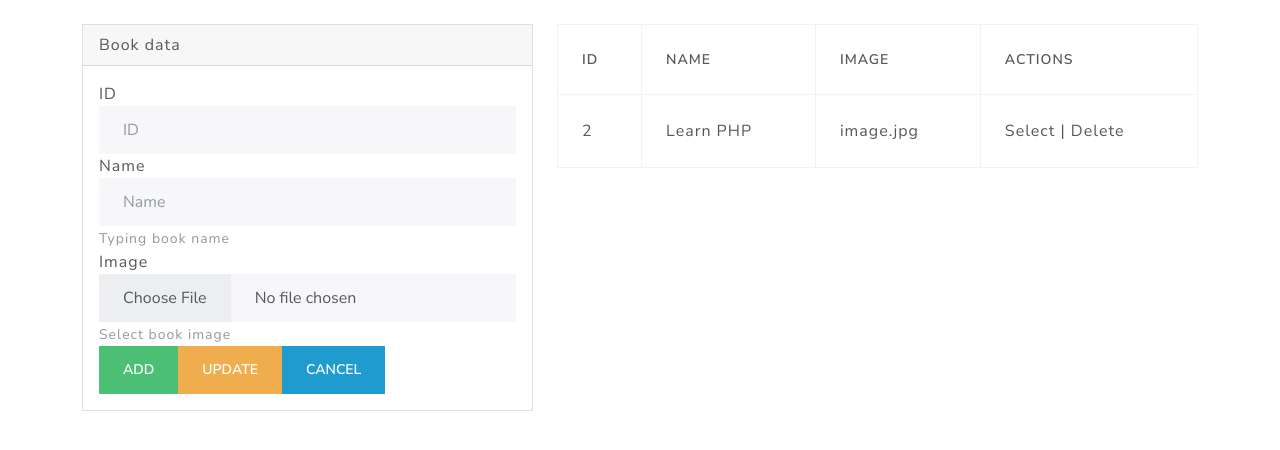
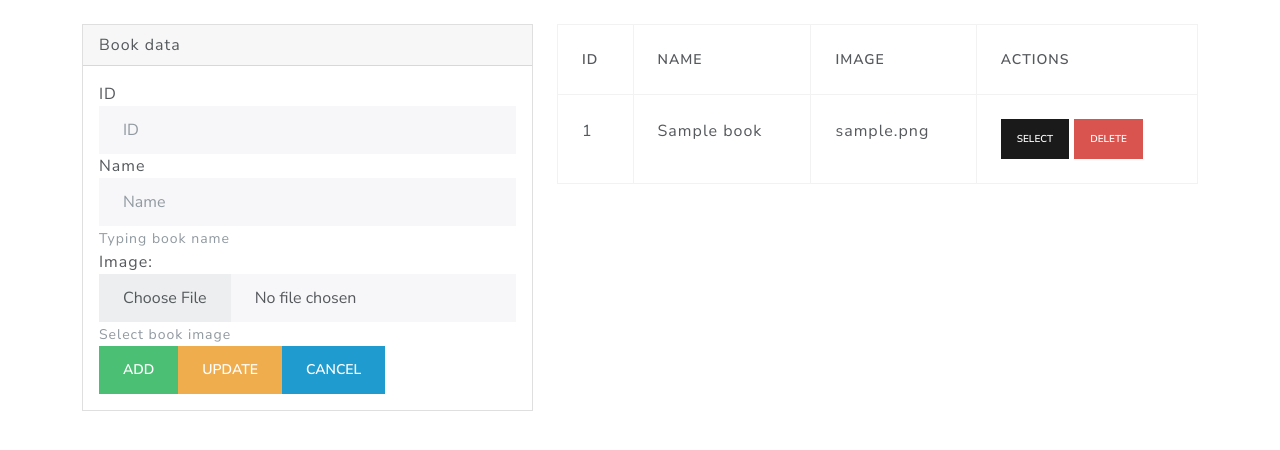
Before and after one commit to JosueOb/BOOK-STORE, a PHP site: page /admin/section/books.php in a window 1280 px wide. Shown: the part 94-544 px from the top of the page. Run offline with PHP 8.4, Linux system fonts and the light colour scheme; tables that the repository leaves empty or names only in its code hold one stand-in row (values such as "Sample post").

Commit message:
Listado, creación, actualización, eliminación de registro de libros

```diff
--- a/config/bd.php
+++ b/config/bd.php
@@ -0,0 +1,14 @@
+<?php
+$host = "localhost";
+$db = "bookstore";
+$user = "homestead";
+$password = "secret";
+
+try {
+    $connection = new PDO("mysql:host=$host;dbname=$db",$user,$password);
+    /*if($connection){
+        echo "Connection Successfully";
+    }*/
+}catch (Exception $e ){
+    echo $e->getMessage();
+}
--- a/public/admin/section/books.php
+++ b/public/admin/section/books.php
@@ -6,17 +6,51 @@
     $image = (isset($_FILES['image']['name'])) ? $_FILES['image']['name'] : "";
     $action = (isset($_POST['action'])) ? $_POST['action'] : "";
 
+    include("../../../config/bd.php");//Data base configuration
+
     switch($action){
         case 'add':
-            echo 'add selected';
+            $query = $connection->prepare(/** @lang text */ "INSERT INTO `books` (`name`, `image`) VALUES (:name, :image);");
+            $query->bindParam(':name',$name);
+            $query->bindParam(':image',$image);
+            $query->execute();
             break;
         case 'update':
-            echo 'update selected';
+            //UPDATE `bookstore`.`books` SET `name` = 'PHP book old' WHERE (`id` = '1');
+            $query = $connection->prepare(/** @lang text */ "UPDATE `books` SET `name`=:name WHERE (`id`=:id )");
+            $query->bindParam(':name', $name);
+            $query->bindParam(':id', $id);
+            $query->execute();
+
+            if($image != ""){
+                $query = $connection->prepare(/** @lang text */ "UPDATE `books` SET `image`=:image WHERE (`id`=:id )");
+                $query->bindParam(':image', $image);
+                $query->bindParam(':id', $id);
+                $query->execute();
+            }
+            break;
+        case 'select':
+            $query = $connection->prepare(/** @lang text */ "SELECT * FROM books where id=:id");
+            $query->bindParam(':id', $id);
+            $query->execute();
+            $book = $query->fetch(PDO::FETCH_LAZY);
+            $name = $book['name'];
+            $image = $book['image'];
+            break;
+        case 'delete':
+            $query = $connection->prepare(/** @lang text */ "DELETE FROM books where id=:id");
+            $query->bindParam(':id', $id);
+            $query->execute();
             break;
         case 'cancel':
             echo 'cancel selected';
             break;
     }
+
+    $query = $connection->prepare(/** @lang text */ "SELECT * FROM books");
+    $query->execute();
+    $books = $query->fetchAll(PDO::FETCH_ASSOC);
+
 ?>
         <div class="col-md-5">
             <div class="card">
@@ -24,21 +58,21 @@
                     Book data
                 </div>
                 <div class="card-body">
-                    <form action="" method="POST" enctype="multipart/form-data">
+                    <form method="POST" enctype="multipart/form-data">
                         <div class="form-group">
                             <label for="id">ID</label>
-                            <input type="text" name="id" id="id" class="form-control" placeholder="ID"
+                            <input type="text" name="id" id="id" class="form-control" value="<?php echo $id;?>" placeholder="ID"
                                    aria-describedby="help-id">
                         </div>
                         <div class="form-group">
                             <label for="name">Name</label>
-                            <input type="text" name="name" id="name" class="form-control" placeholder="Name"
+                            <input type="text" name="name" id="name" class="form-control" value="<?php echo $name;?>" placeholder="Name"
                                    aria-describedby="help-name">
                             <small id="help-name" class="text-muted">Typing book name</small>
                         </div>
                         <div class="form-group">
-                            <label for="name">Image</label>
-                            <input type="file" name="image" id="image" class="form-control" placeholder="Image"
+                            <label for="name">Image: <?php echo $image;?></label>
+                            <input type="file" name="image" id="image" class="form-control"  placeholder="Image"
                                    aria-describedby="help-image">
                             <small id="help-image" class="text-muted">Select book image</small>
                         </div>
@@ -63,12 +97,22 @@
                 </tr>
                 </thead>
                 <tbody>
-                <tr>
-                    <td>2</td>
-                    <td>Learn PHP</td>
-                    <td>image.jpg</td>
-                    <td>Select | Delete</td>
-                </tr>
+                <?php
+                foreach( $books as $book){
+                    echo "<tr>
+                        <td>{$book['id']}</td>
+                        <td>{$book['name']}</td>
+                        <td>{$book['image']}</td>
+                        <td>
+                            <form method='POST'>
+                                <input type='text' name='id' value='{$book['id']}' hidden>
+                                <input type='submit' name='action' value='select' class='btn btn-primary btn-sm'>
+                                <input type='submit' name='action' value='delete' class='btn btn-danger btn-sm'>
+                            </form>
+                        </td>
+                    </tr>";
+                }
+                ?>
                 </tbody>
             </table>
         </div>
```
